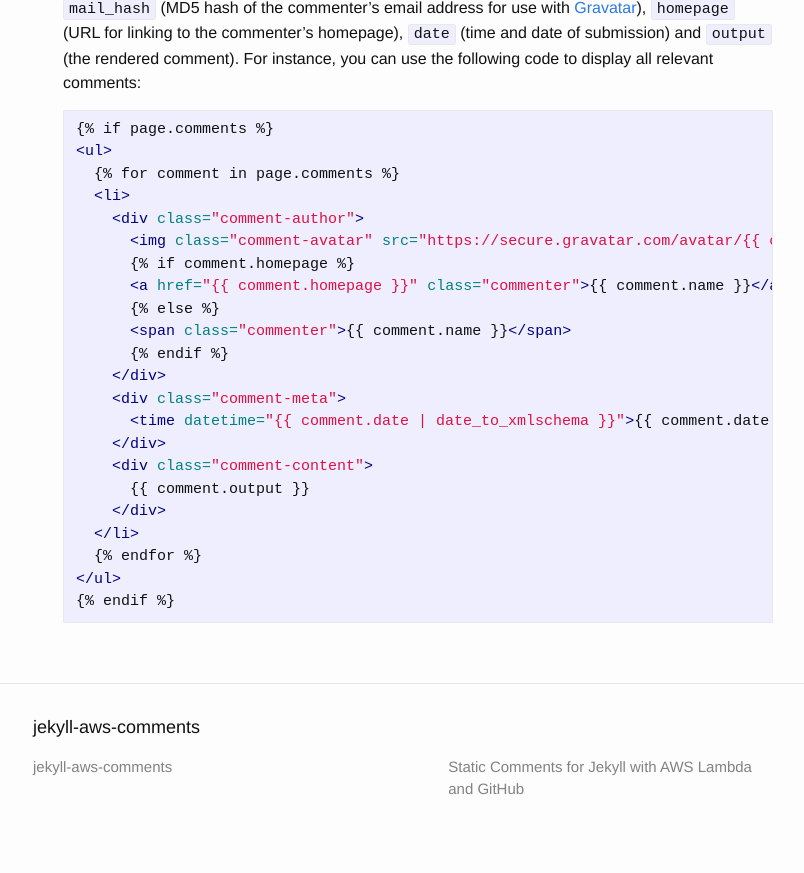
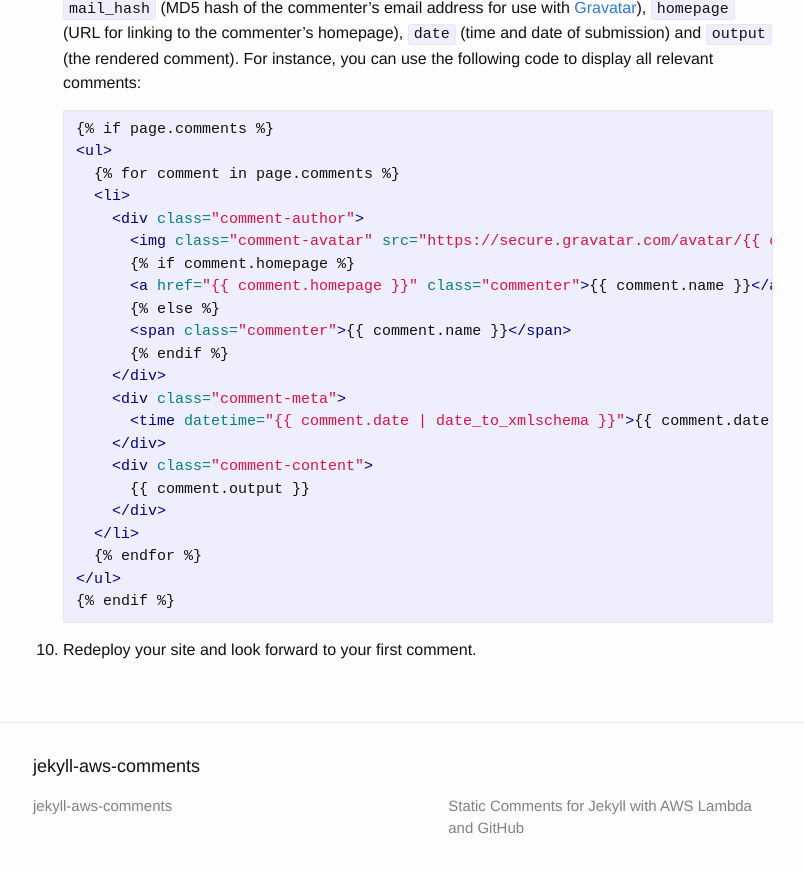
Before and after one commit to ummels/jekyll-aws-comments, a Jekyll site: the page built from setup.md, in a window 1280 px wide and 900 px high, scrolled down 2108 px. Shown: the top 873 px of the window, without its empty margins (237-1041 px from the left). Built offline with Jekyll 4.4.1, drawn with Linux system fonts in a browser that asks for light colours; some of the changed lines change nothing that is shown.

Commit message:
Add final step to setup

````diff
--- a/setup.md
+++ b/setup.md
@@ -10,7 +10,7 @@ Please go through the following steps to include Jekyll AWS Comments on your Git
 
 2.  If not already installed, install [Node.js](https://nodejs.org/en/download/). Then, from the directory into you have unzipped jekyll-aws-comments, run `npm install` to install all dependencies and `npm install --global gulp-cli` to install the [Gulp](https://github.com/gulpjs/gulp) command-line interface.
 
-2.  Rename the file `example_config.json` to `config.json` and edit it to match your site details:
+3.  Rename the file `example_config.json` to `config.json` and edit it to match your site details:
     - `owner` is your GitHub username,
     - `repo` is the repository where you host the source code for your site,
     - `base` is the base (master) branch of your repository,
@@ -24,15 +24,15 @@ Please go through the following steps to include Jekyll AWS Comments on your Git
 
     In order to receive a notification for your pull request, you should not use your own credentials, but create a _bot account_ and use corresponding credentials.
 
-3.  Run the command `npm test` to test your setup. If you have configured everything correctly, a new pull request against your repository should be generated and its URL should be printed. You can then run `gulp` to create the deployment package for AWS Lambda.
+4.  Run the command `npm test` to test your setup. If you have configured everything correctly, a new pull request against your repository should be generated and its URL should be printed. You can then run `gulp` to create the deployment package for AWS Lambda.
 
-4.  If not done already, sign up for [Amazon Web Services](https://aws.amazon.com). Then head to the [IAM console](https://console.aws.amazon.com/iam/) and follow the steps in [Creating a Role for an AWS Service](http://docs.aws.amazon.com/IAM/latest/UserGuide/id_roles_create_for-service.html#roles-creatingrole-service-console) in the [IAM User Guide](http://docs.aws.amazon.com/IAM/latest/UserGuide/) to create an IAM role called `lambda_basic_execution` (or some other unique name) for executing your Lambda function. When asked for the role type, select "AWS Lambda" from "AWS Service Roles", and when asked for a policy to be attached, select the "AWSLambdaBasicExecutionRole" policy.
+5.  If not done already, sign up for [Amazon Web Services](https://aws.amazon.com). Then head to the [IAM console](https://console.aws.amazon.com/iam/) and follow the steps in [Creating a Role for an AWS Service](http://docs.aws.amazon.com/IAM/latest/UserGuide/id_roles_create_for-service.html#roles-creatingrole-service-console) in the [IAM User Guide](http://docs.aws.amazon.com/IAM/latest/UserGuide/) to create an IAM role called `lambda_basic_execution` (or some other unique name) for executing your Lambda function. When asked for the role type, select "AWS Lambda" from "AWS Service Roles", and when asked for a policy to be attached, select the "AWSLambdaBasicExecutionRole" policy.
 
-5.  Go to [AWS Lambda](https://console.aws.amazon.com/lambda/) and click on "Get Started Now" or "Create a Lambda function" to create a new function. Skip the selection of a blueprint and fill out the configuration form. You should name your function `processComment` and upload the ZIP file called `dist.zip` created in Step 2 for the function code. For the Role, select the role you've created in the previous step. You may want to set the execution timeout to a higher value than the suggested 3 seconds.
+6.  Go to [AWS Lambda](https://console.aws.amazon.com/lambda/) and click on "Get Started Now" or "Create a Lambda function" to create a new function. Skip the selection of a blueprint and fill out the configuration form. You should name your function `processComment` and upload the ZIP file called `dist.zip` created in Step 2 for the function code. For the Role, select the role you've created in the previous step. You may want to set the execution timeout to a higher value than the suggested 3 seconds.
 
-6.  In order to call your Lambda function from the browser, we still need to create an API endpoint and connect it to the function. So head to [API Gateway](https://console.aws.amazon.com/apigateway/) and click on "Create API" or "Get Started" to create a new API, which you can call "Comments" or any other name you like. Then click on "Create Method" and choose POST at the HTTP verb. On the next screen, select "Lambda Function" as the integration type, choose the right region and type in the name of your lambda function: `processComment`. When the method has been created, click on "Method Response" and add a response for HTTP code 500. Go back to the method summary and click on "Integration Response". Add a response for the lambda error regex `.+` with method response status 500. Like this, when your Lambda function fails, you get a server error. Then go back to the root resource `/`, click on "Enable CORS" and confirm the following dialog so that your API endpoint can be called via AJAX. If you want to receive the correct error response in case of a failure, you also need to add the `Access-Control-Allow-Origin` response header to your method response for errors and a matching header mapping with value `'*'` to the corresponding integration response. Finally, deploy your API to a new state stage and note the URL of your API endpoint.
+7.  In order to call your Lambda function from the browser, we still need to create an API endpoint and connect it to the function. So head to [API Gateway](https://console.aws.amazon.com/apigateway/) and click on "Create API" or "Get Started" to create a new API, which you can call "Comments" or any other name you like. Then click on "Create Method" and choose POST at the HTTP verb. On the next screen, select "Lambda Function" as the integration type, choose the right region and type in the name of your lambda function: `processComment`. When the method has been created, click on "Method Response" and add a response for HTTP code 500. Go back to the method summary and click on "Integration Response". Add a response for the lambda error regex `.+` with method response status 500. Like this, when your Lambda function fails, you get a server error. Then go back to the root resource `/`, click on "Enable CORS" and confirm the following dialog so that your API endpoint can be called via AJAX. If you want to receive the correct error response in case of a failure, you also need to add the `Access-Control-Allow-Origin` response header to your method response for errors and a matching header mapping with value `'*'` to the corresponding integration response. Finally, deploy your API to a new state stage and note the URL of your API endpoint.
 
-7.  Now that your lambda function is set up, we still need create a comment form for your blog, which makes an AJAX request to your API whenever a user enters a comment. Your form should include fields for name, email, website and the comment itself. If you use [JQuery](https://jquery.com), you can use the following code to make the request and handle the reply from your API:
+8.  Now that your lambda function is set up, we still need create a comment form for your blog, which makes an AJAX request to your API whenever a user enters a comment. Your form should include fields for name, email, website and the comment itself. If you use [JQuery](https://jquery.com), you can use the following code to make the request and handle the reply from your API:
 
     ```javascript
     $.ajax({
@@ -58,7 +58,7 @@ Please go through the following steps to include Jekyll AWS Comments on your Git
 
     Make sure to send the right `pageId` (accessible in Liquid as `page.id`) with the request so that the comment can be attached to the right page.
 
-8.  Finally, you'd also want to display each submitted comment next to the corresponding post. Copy the file `comments.rb` to `_plugins` and then access comments inside your layout by iterating over `page.comments`. Each comment has the attributes `name` (name of the commenter), `mail_hash` (MD5 hash of the commenter's email address for use with [Gravatar](http://en.gravatar.com)), `homepage` (URL for linking to the commenter's homepage), `date` (time and date of submission) and `output` (the rendered comment). For instance, you can use the following code to display all relevant comments:
+9.  Finally, you'd also want to display each submitted comment next to the corresponding post. Copy the file `comments.rb` to `_plugins` and then access comments inside your layout by iterating over `page.comments`. Each comment has the attributes `name` (name of the commenter), `mail_hash` (MD5 hash of the commenter's email address for use with [Gravatar](http://en.gravatar.com)), `homepage` (URL for linking to the commenter's homepage), `date` (time and date of submission) and `output` (the rendered comment). For instance, you can use the following code to display all relevant comments:
 
     {% raw %}
     ```html
@@ -86,3 +86,5 @@ Please go through the following steps to include Jekyll AWS Comments on your Git
     {% endif %}
     ```
     {% endraw %}
+
+10.  Redeploy your site and look forward to your first comment.
````
